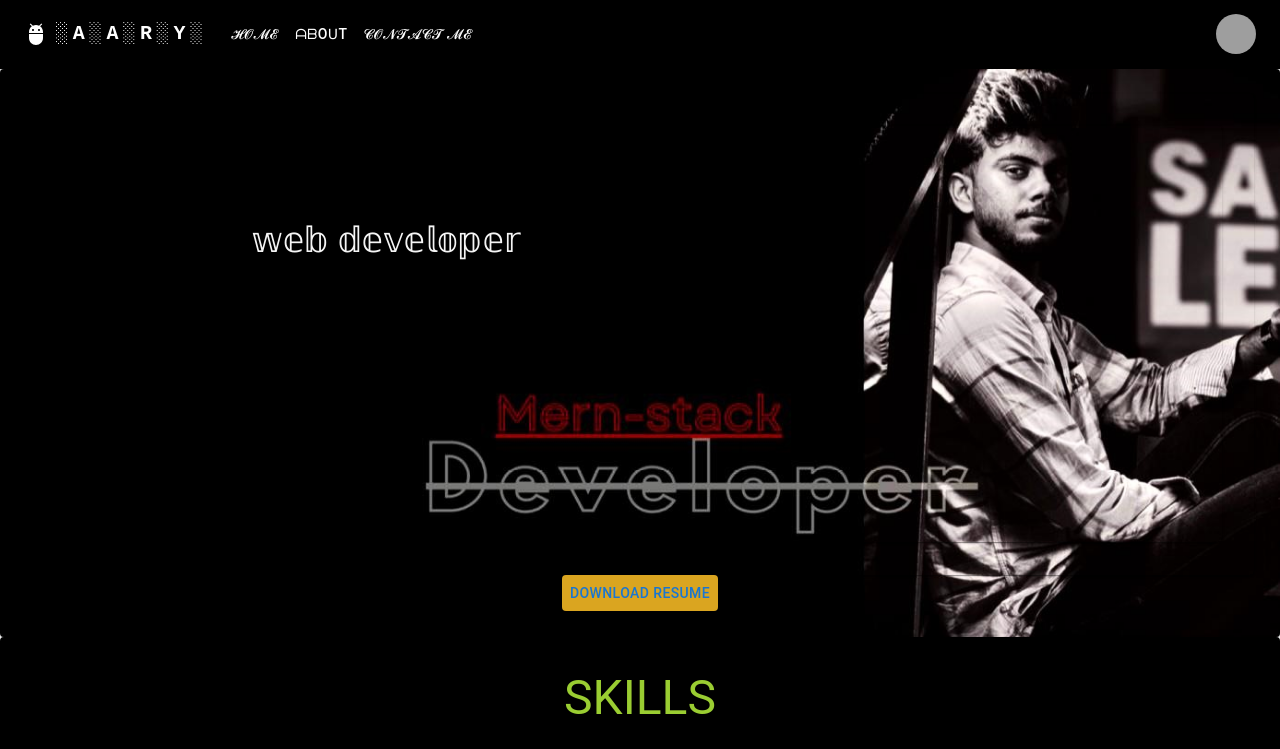
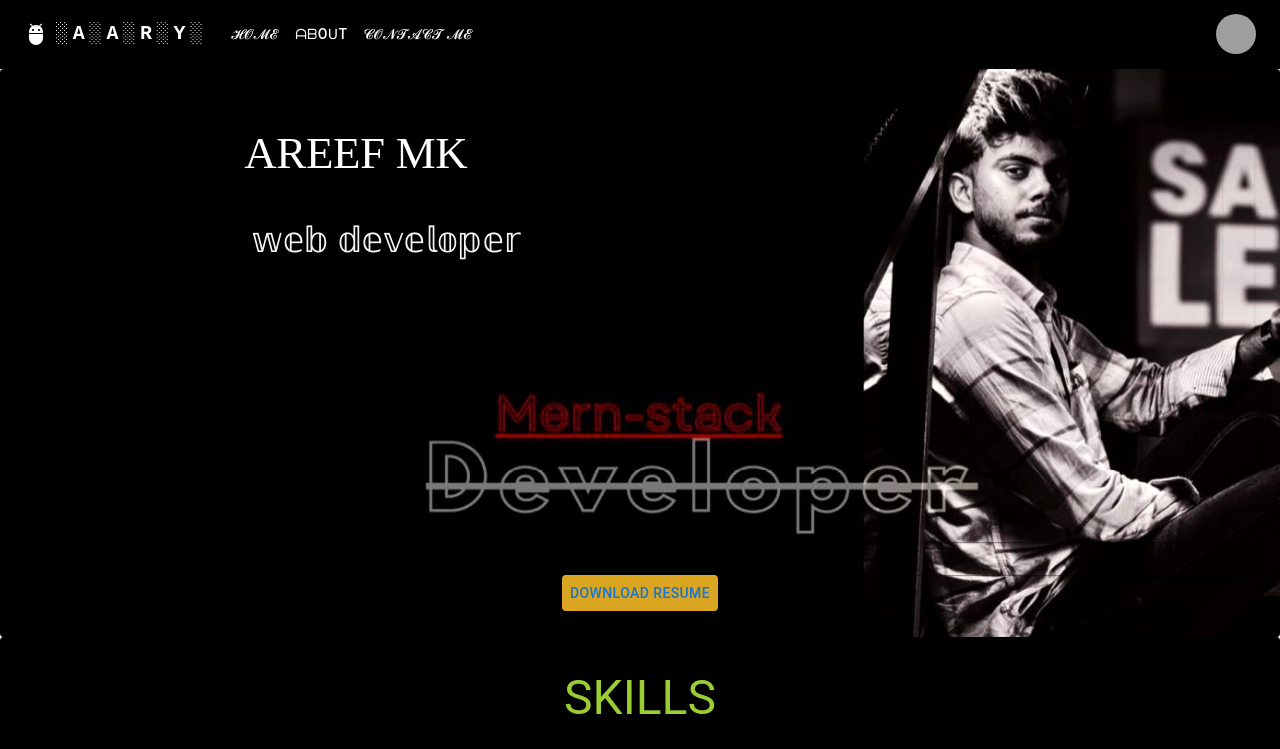
Before and after one commit to areef-coder/portfolio, a React (Create React App) app: page / in a window 1280 px wide. Shown: the top 749 px of the page. Built offline with nearby package versions, Linux system fonts and the light colour scheme; grey boxes are pictures that could not be loaded.

Commit message:
Update Home.jsx

```diff
--- a/src/components/Pages/Home.jsx
+++ b/src/components/Pages/Home.jsx
@@ -75,7 +75,7 @@ export default function Home() {
                   variant="h2"
                   sx={{
                     fontFamily: "bubble tea",
-                    color: "smoke",
+                    color: "white",
                     fontSize: "45px",
                   }}
                 >
```
